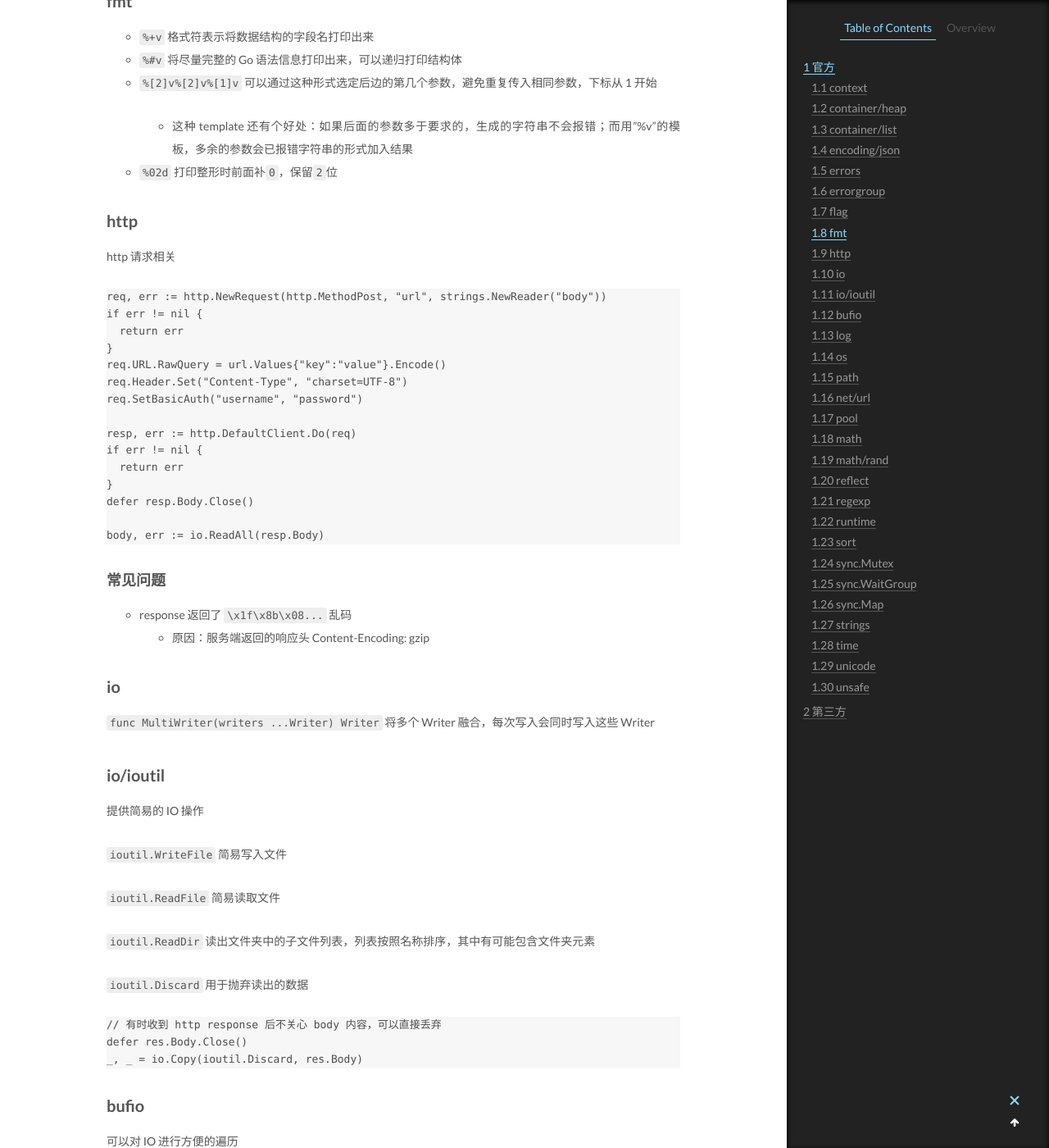
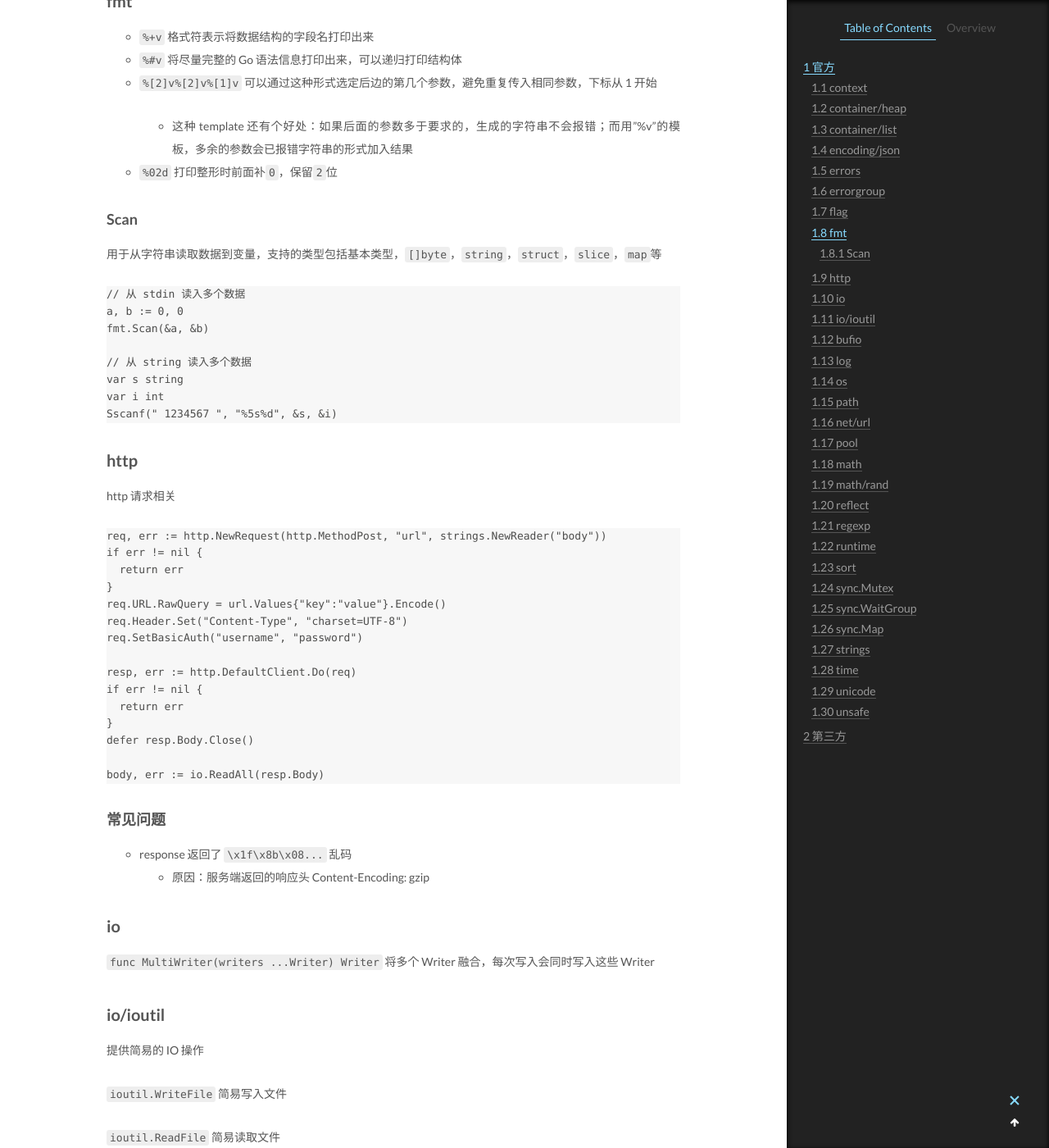
Before and after one commit to CodeHunter2006/CodeHunter2006.github.io, a Jekyll site: the page built from _posts/2019-12-28-Go_Package.md, in a window 1280 px wide and 1400 px high, scrolled down 3954 px. Shown: the whole window at 82% size. Built offline with Jekyll 4.4.1, drawn with Linux system fonts in a browser that asks for light colours.

Commit message:
doc: add contents

````diff
--- a/_posts/2019-12-28-Go_Package.md
+++ b/_posts/2019-12-28-Go_Package.md
@@ -166,6 +166,21 @@ func testErrorGroup() {
   - 这种 template 还有个好处：如果后面的参数多于要求的，生成的字符串不会报错；而用"%v"的模板，多余的参数会已报错字符串的形式加入结果
 
 - `%02d` 打印整形时前面补`0`，保留`2`位
+
+### Scan
+
+用于从字符串读取数据到变量，支持的类型包括基本类型，`[]byte`，`string`，`struct`，`slice`，`map`等
+
+```Go
+// 从 stdin 读入多个数据
+a, b := 0, 0
+fmt.Scan(&a, &b)
+
+// 从 string 读入多个数据
+var s string
+var i int
+Sscanf(" 1234567 ", "%5s%d", &s, &i)
+```
 
 ## http
 
````
Also changed, not shown: _posts/2014-02-11-Mr_Luo.md (+7 -0 lines), _posts/2020-03-18-SQL_CMD.md (+1 -1 lines), _posts/2022-11-30-ClickHouse_SQL.md (+2 -1 lines), _posts/2023-11-13-Go_pprof.md (added, +101 -0 lines).
